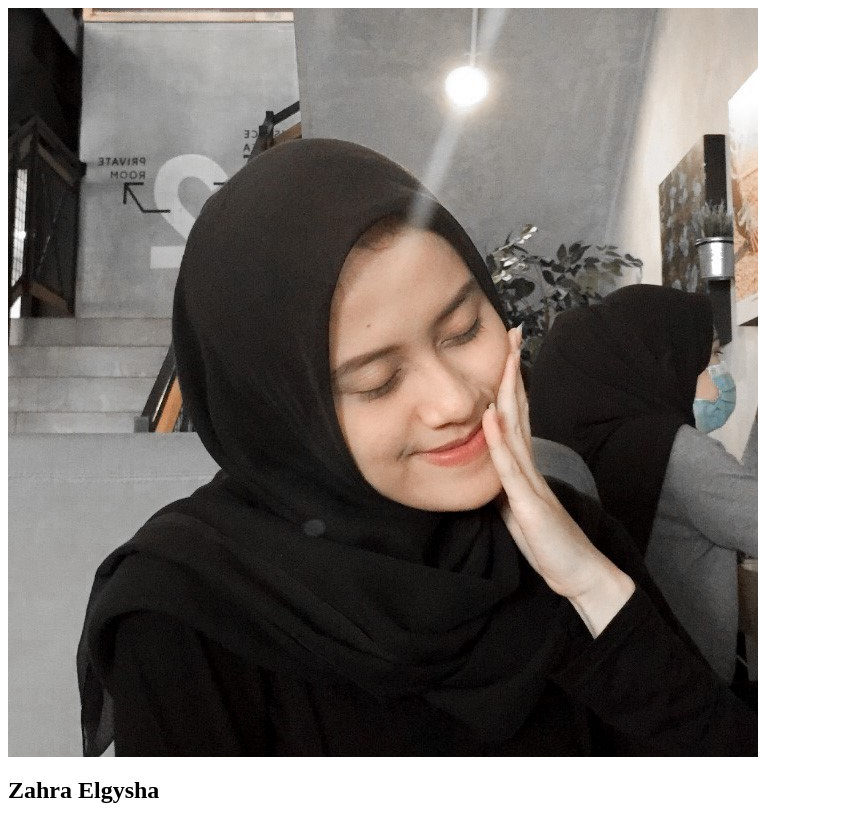
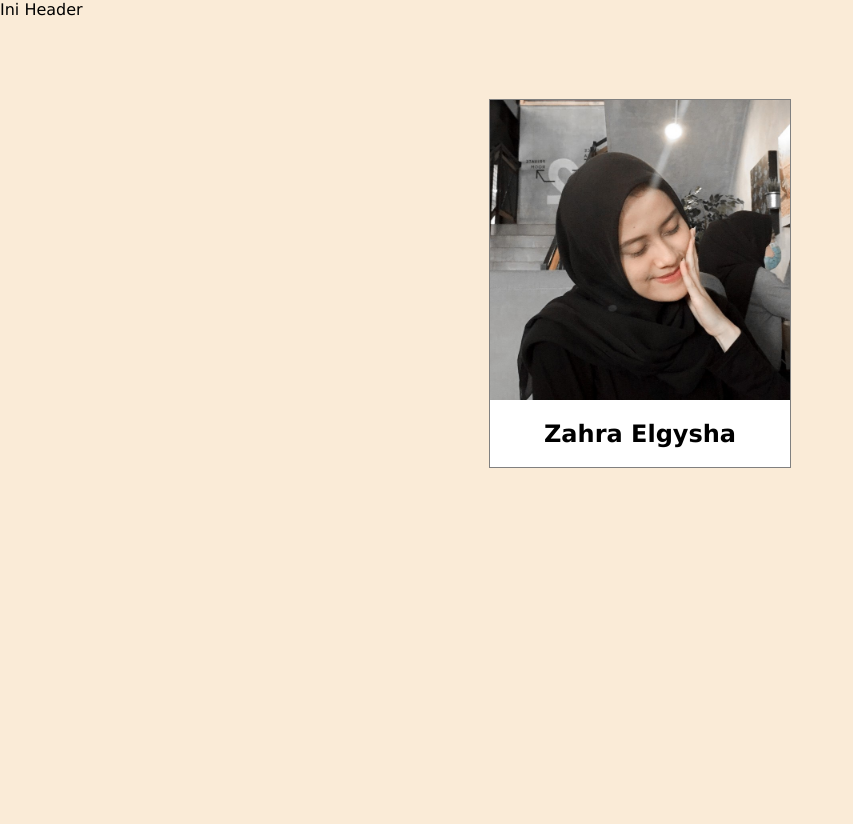
Before and after one commit to zahraeln17/praktikum-rpl1, a plain HTML site: page index.html in a window 1280 px wide. Shown: the whole page, without its empty margins (0-853 px from the left). After the commit the page ends 800 px from the top, so only its background shows below. Drawn offline with Linux system fonts and the light colour scheme.

Commit message:
penambahan tag div untuk header dengan id ‘header’

```diff
--- a/index.html
+++ b/index.html
@@ -1,11 +1,14 @@
 <html>
     <head>
         <title>Praktikum RPL 1</title>
+        <link rel="stylesheet" href="style.css">
     </head>
     <body>
-        <div>
-            <img src="images/profile.JPG" alt="Foto Profile">
-            <h2>Zahra Elgysha</h2>
+        <div id="header">Ini Header</div>
+
+        <div id="profile-container">
+            <img id="profile-picture" src="images/profile.JPG" alt="Foto Profile">
+            <h2 id="profile-name">Zahra Elgysha</h2>
         </div>
     </body>
 </html>
```
